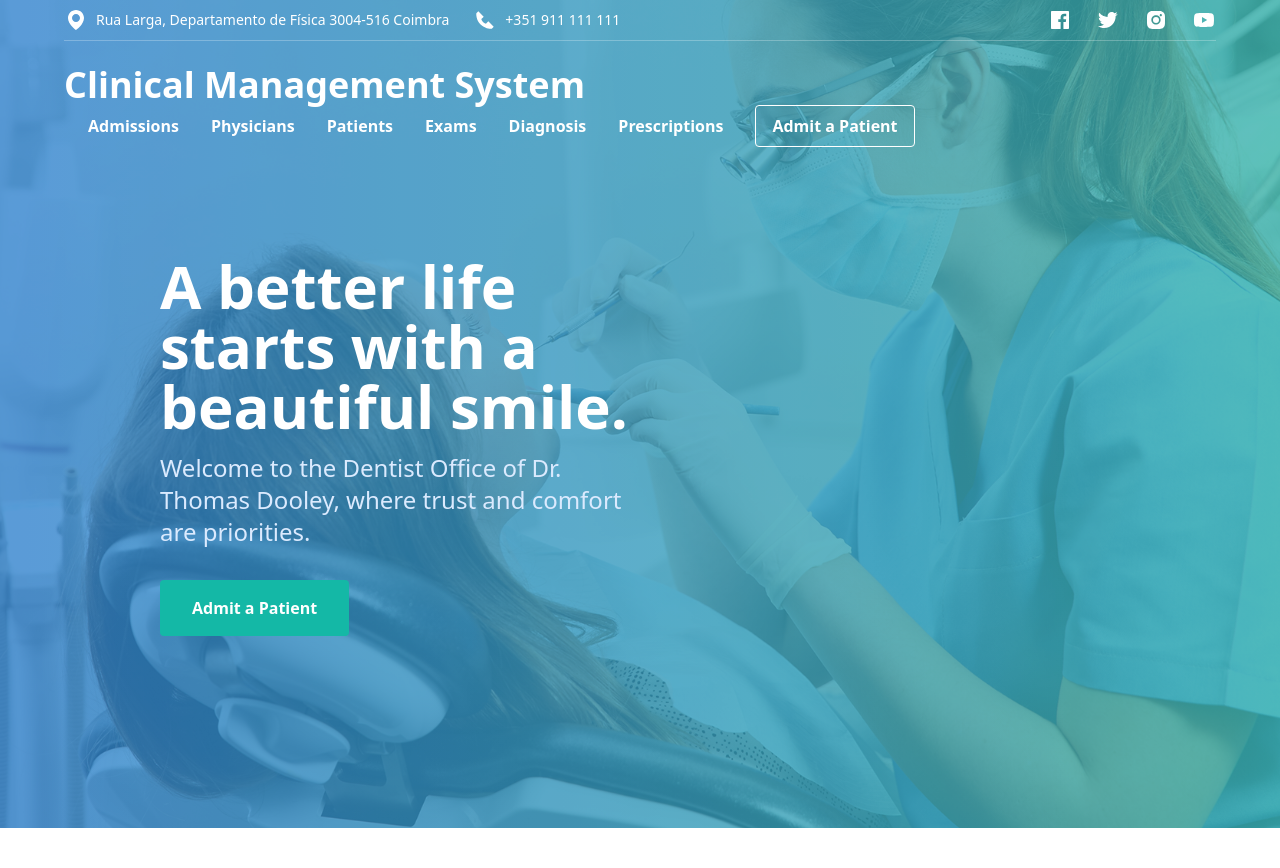
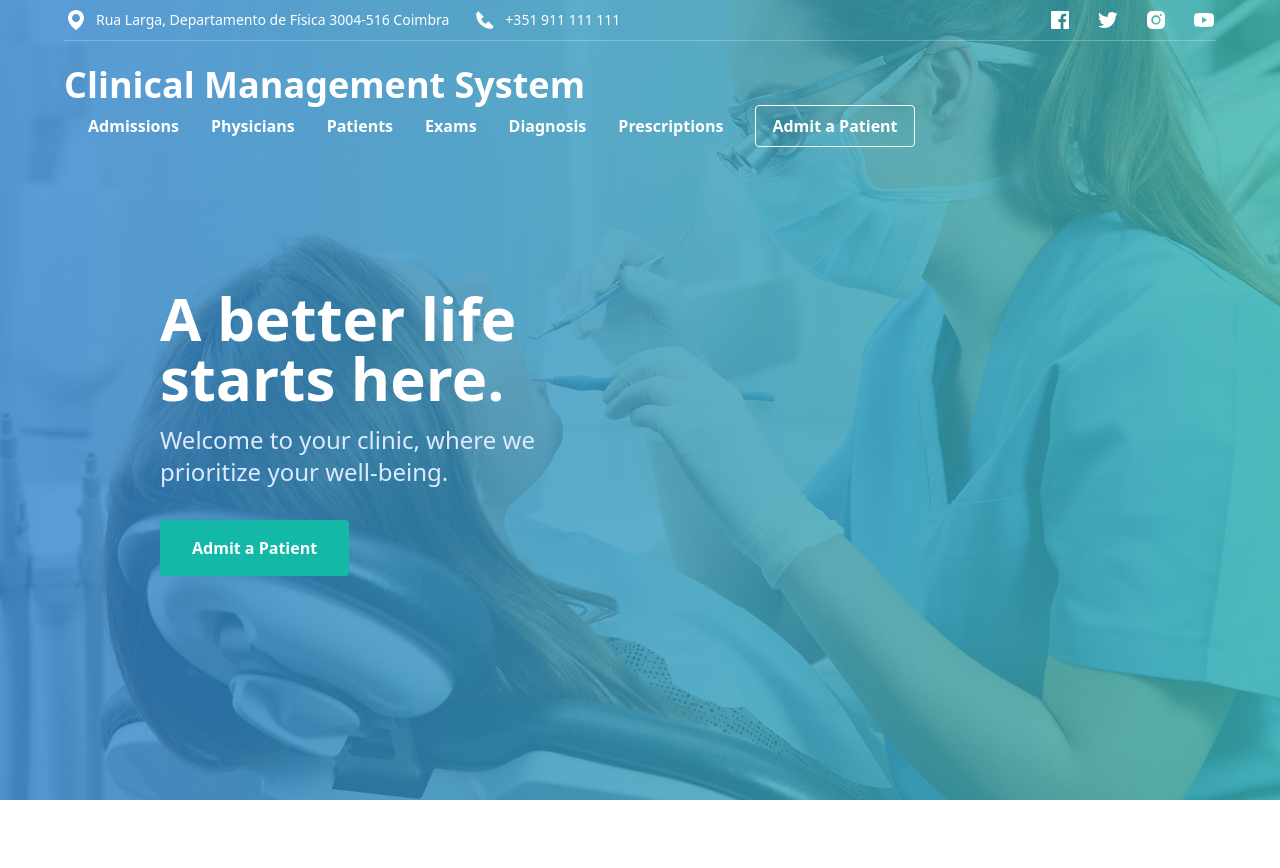
Before and after one commit to AzoreanBoy/hospitalMS, a Django app: page / in a window 1280 px wide. Shown: the top 868 px of the page. Run offline with Django 4.2, Linux system fonts and the light colour scheme; style sheets or scripts are compiled from the project's sources; some libraries are stand-ins or nearby versions.

Commit message:
Update hero.html

```diff
--- a/app/templates/app/hero.html
+++ b/app/templates/app/hero.html
@@ -8,8 +8,8 @@
 
       <div class="lg:w-3/4 xl:w-2/4 relative z-10 h-100 lg:mt-16">
         <div>
-          <h1 class="text-white text-4xl md:text-5xl xl:text-6xl font-bold leading-tight">A better life starts with a beautiful smile.</h1>
-          <p class="text-blue-100 text-xl md:text-2xl leading-snug mt-4">Welcome to the Dentist Office of Dr. Thomas Dooley, where trust and comfort are priorities.</p>
+          <h1 class="text-white text-4xl md:text-5xl xl:text-6xl font-bold leading-tight">A better life starts here.</h1>
+          <p class="text-blue-100 text-xl md:text-2xl leading-snug mt-4">Welcome to your clinic, where we prioritize your well-being.</p>
           <a href="{% url 'newAdmission' %}" class="px-8 py-4 bg-teal-500 text-white rounded inline-block mt-8 font-semibold">Admit a Patient</a>
         </div>
       </div>
```
